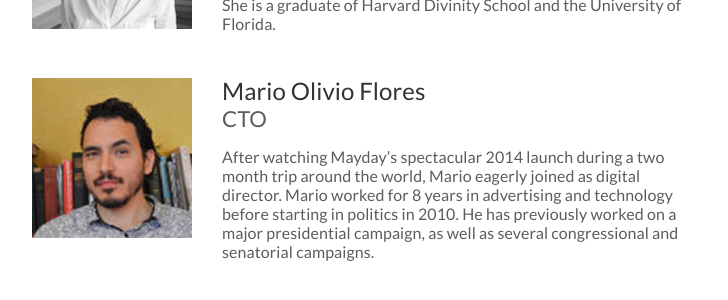
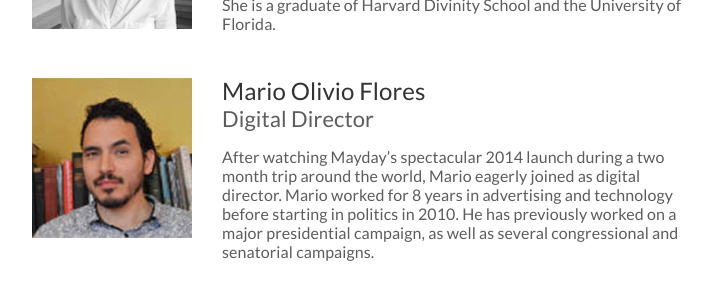
Before and after one commit to MayOneUS/mayday-2.0-frontend, a Jekyll site: the page built from team_and_board.html, in a window 1280 px wide and 900 px high, scrolled down 3086 px. Shown: the part 155-455 px from the top of the window, without its empty margins (53-781 px from the left). Built offline with Jekyll 4.4.1, drawn with Linux system fonts in a browser that asks for light colours; nearby versions of some CDN libraries; some web fonts are replaced.

Commit message:
update team page copy

```diff
--- a/team_and_board.html
+++ b/team_and_board.html
@@ -136,7 +136,7 @@ permalink: /team_and_board/
 
           <div class="col-sm-8 col-xs-12">
             <h3 >Mario Olivio Flores</h3>
-            <h4>CTO</h4>
+            <h4>Digital Director</h4>
             <p>
               After watching Mayday’s spectacular 2014 launch during a two month trip around the world, Mario eagerly joined as digital director. Mario worked for 8 years in advertising and technology before starting in politics in 2010. He has previously worked on a major presidential campaign, as well as several congressional and senatorial campaigns.
             </p>
```
